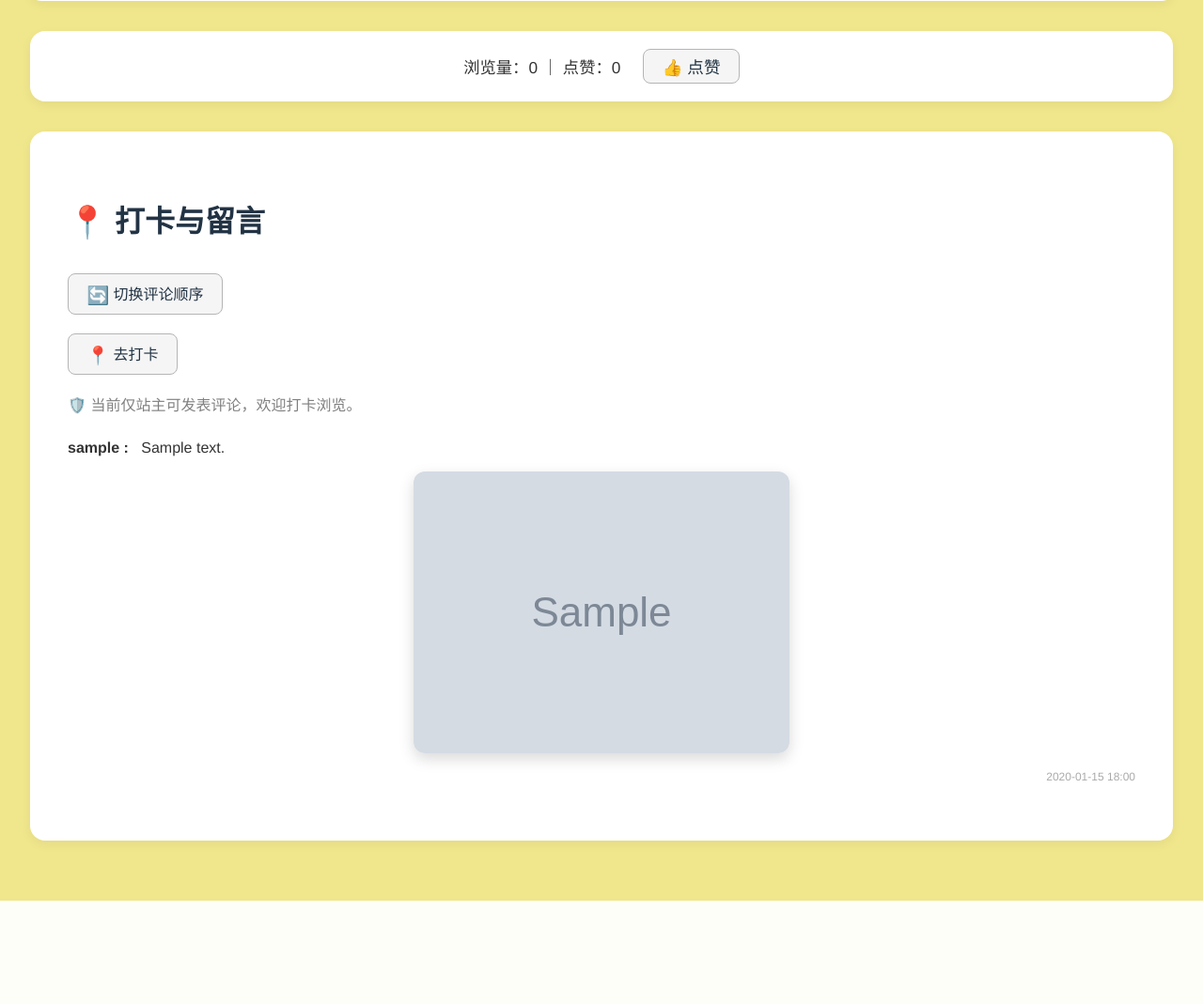
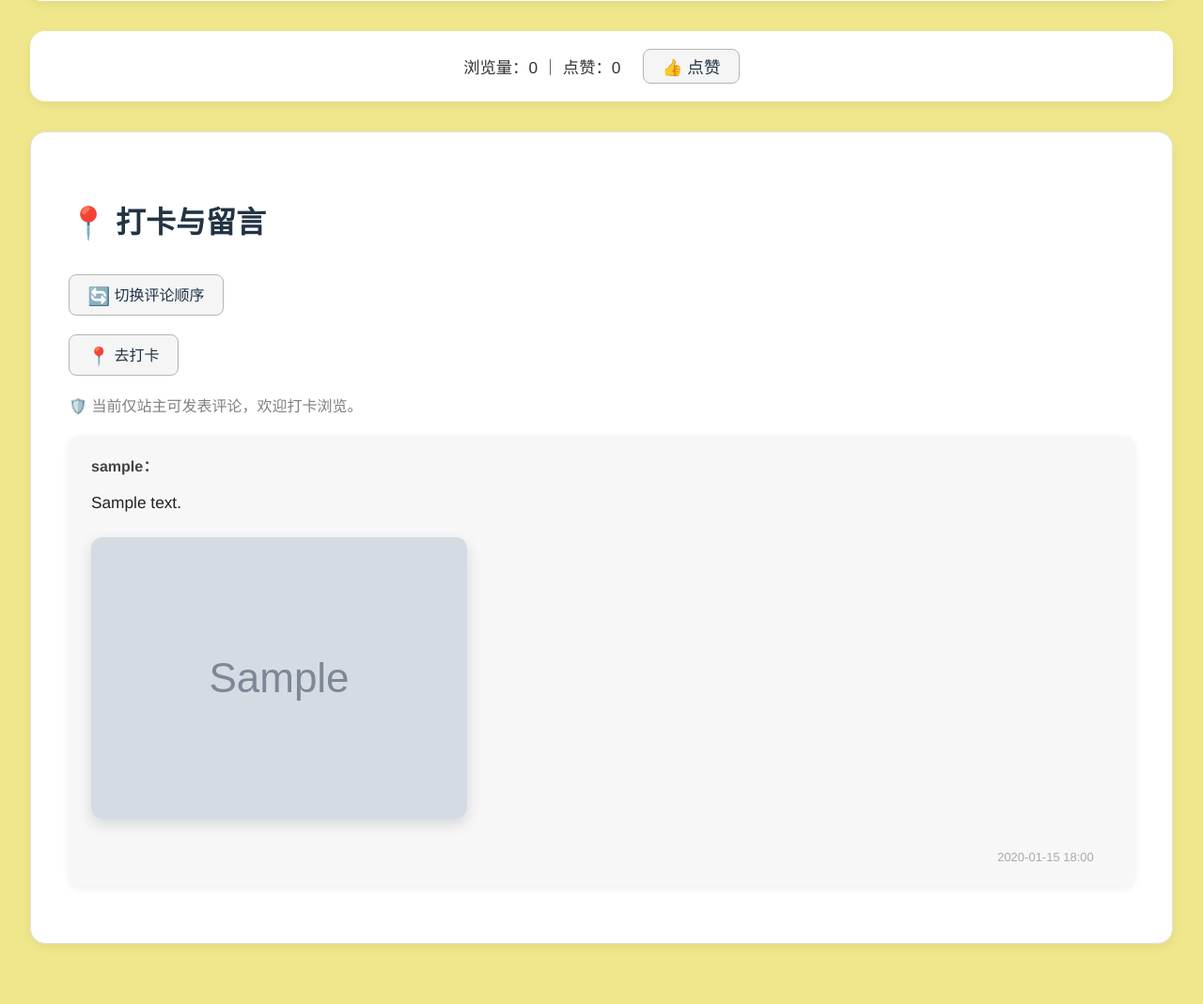
Before and after one commit to ppshuX/cet, a Django app: template cetapp/templates/cetapp/trip1.html in a window 1280 px wide. Shown: the part 1154-2223 px from the top of the page at 94% size. Before the commit the page ends 2113 px from the top, so only its background shows below. Run offline with Django 5.2, Linux system fonts and the light colour scheme; the template is opened without the code that fills it: values that come from a table or form of the project are taken from there, others are empty; tables that the repository leaves empty hold one stand-in row (values such as "Sample post"); grey boxes marked "Sample" are stand-in pictures.

Commit message:
corrections

```diff
--- a/cetapp/templates/cetapp/trip1.html
+++ b/cetapp/templates/cetapp/trip1.html
@@ -165,7 +165,7 @@
             点赞</button>
     </div>
     <section class="comments"
-        style="background: #fff; border-radius: 16px; box-shadow: 0 4px 12px rgba(0,0,0,0.05); padding: 2.5rem 2.5rem 2rem 2.5rem; margin-bottom: 2rem;">
+        style="background: #fff; border-radius: 16px; box-shadow: 0 4px 12px rgba(0,0,0,0.05); padding: 2.5rem 2.5rem 2rem 2.5rem; margin-bottom: 2rem; border: 1.5px solid #e0e0e0;">
         <h2
             style="font-size:2rem; font-weight:700; color:#234; margin-bottom:1.5rem; display:flex; align-items:center;">
             <span style="font-size:2.1rem; margin-right:0.5rem;">📍</span> 打卡与留言
@@ -210,28 +210,28 @@
         {% endif %}
         <div class="comment-list" id="commentList" data-order="asc">
             {% for comment in comments %}
-            <div class="comment" style="margin-bottom: 24px; position: relative;">
-                <strong>{{ comment.user.username }} : &nbsp;</strong>
-                {{ comment.content|linebreaksbr }}
+            <div class="comment"
+                style="background:#f7f7f7; border-radius:12px; box-shadow:0 2px 8px rgba(0,0,0,0.07); padding:1.2rem 1.5rem 1.2rem 1.5rem; margin-bottom: 28px; position: relative; display: flex; flex-direction: column;">
+                <div style="font-weight:600; color:#444; margin-bottom:0.5rem;">{{ comment.user.username }}：</div>
+                <div style="color:#222; font-size:1.08rem; margin-bottom:0.7rem;">{{ comment.content|linebreaksbr }}
+                </div>
                 {% if comment.image %}
-                <div style="margin-top: 10px; text-align: center;">
-                    <img src="{{ comment.image.url }}" alt="comment image" style="display: inline-block;
-                                                      max-width: 100%;
-                                                      max-height: 600px;
-                                                      border-radius: 12px;
-                                                      box-shadow: 0 6px 16px rgba(0,0,0,0.15);
-                                                      transition: all 0.3s ease;">
+                <div style="margin: 10px 0 0 0; text-align: left;">
+                    <img src="{{ comment.image.url }}" alt="comment image"
+                        style="display: inline-block; max-width: 100%; max-height: 320px; border-radius: 12px; box-shadow: 0 6px 16px rgba(0,0,0,0.13); transition: all 0.3s ease;" />
                 </div>
                 {% endif %}
-                <div style="color: #aaa; font-size: 12px; margin-top: 6px; text-align: right;">
+                <div style="display:flex; align-items:center; justify-content: flex-end; margin-top: 1.2rem;">
+                    <div style="color: #aaa; font-size: 13px; margin-right: 1.2rem;">
                     {{ comment.timestamp|date:"Y-m-d H:i" }}
+                    </div>
+                    {% if comment.user == request.user or request.user.is_superuser %}
+                    <button class="delete-btn" onclick="deleteComment(this, {{ comment.id }})"
+                        style="background: none; border: none; cursor: pointer; font-size: 1.2rem; margin-left: 0.5rem;">
+                        🗑️
+                    </button>
+                    {% endif %}
                 </div>
-                {% if comment.user == request.user or request.user.is_superuser %}
-                <button class="delete-btn" onclick="deleteComment(this, {{ comment.id }})"
-                    style="position: absolute; top: 0; right: 0; cursor:pointer;">
-                    🗑️
-                </button>
-                {% endif %}
             </div>
             {% endfor %}
         </div>
```
